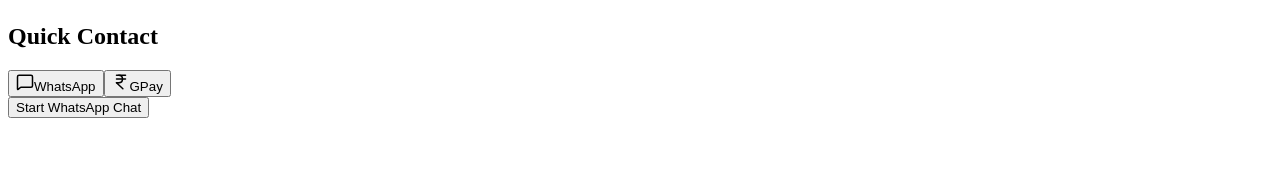
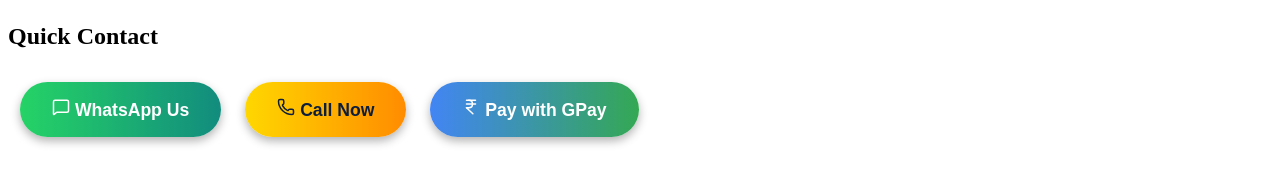
Before and after one commit to as-tuition/AS-Tuition-Center, a React (Create React App) app: page / in a window 1280 px wide. Shown: the part 368-552 px from the top of the page. Built offline with nearby package versions, Linux system fonts and the light colour scheme.

Commit message:
Implement royal-themed contact buttons (WhatsApp, Call, GPay) in React.

```diff
--- a/src/App.tsx
+++ b/src/App.tsx
@@ -1,13 +1,13 @@
 import React from 'react';
 import LocationSection from './components/LocationSection';
-import ContactToggle from './components/ContactToggle';
+import ContactButtons from './components/ContactToggle';
 
 function App() {
   return (
     <div>
       {/* Other sections */}
       <LocationSection />
-      <ContactToggle />
+      <ContactButtons />
     </div>
   );
 }
--- a/src/components/ContactToggle.tsx
+++ b/src/components/ContactToggle.tsx
@@ -1,54 +1,40 @@
-import React, { useState } from 'react';
-import { MessageSquare, IndianRupee } from 'lucide-react';
+import React from 'react';
+import { MessageSquare, Phone, IndianRupee } from 'lucide-react';
 
-const ContactToggle = () => {
-  const [selected, setSelected] = useState<'whatsapp' | 'gpay'>('whatsapp');
+const ContactButtons = () => {
   const phone = '9524863508';
 
-  const handleClick = () => {
-    if (selected === 'whatsapp') {
-      window.open(`https://wa.me/91${phone}`, '_blank');
-    } else {
-      window.open(`upi://pay?pa=${phone}@upi`, '_blank'); // UPI URI
-    }
+  const handleWhatsApp = () => {
+    window.open(`https://wa.me/91${phone}`, '_blank');
+  };
+
+  const handleCall = () => {
+    window.open(`tel:${phone}`);
+  };
+
+  const handleGPay = () => {
+    window.open(`upi://pay?pa=${phone}@upi`, '_blank'); // UPI URI
   };
 
   return (
     <div className="p-4 flex flex-col items-center">
       <h2 className="text-xl font-bold mb-3">Quick Contact</h2>
 
-      <div className="flex space-x-4 mb-4">
-        <button
-          onClick={() => setSelected('whatsapp')}
-          className={`px-4 py-2 rounded-xl font-semibold shadow-md ${selected === 'whatsapp'
-              ? 'bg-blue-800 text-white'
-              : 'bg-gray-200 text-gray-700'
-          }`}
-        >
-          <MessageSquare className="inline-block mr-1" size={18} />
-          WhatsApp
+      <div className="flex flex-wrap justify-center space-x-4 mb-4">
+        <button onClick={handleWhatsApp} className="action-button whatsapp">
+          <MessageSquare className="inline-block mr-1" size={18} /> WhatsApp Us
         </button>
 
-        <button
-          onClick={() => setSelected('gpay')}
-          className={`px-4 py-2 rounded-xl font-semibold shadow-md ${selected === 'gpay'
-              ? 'bg-yellow-500 text-black'
-              : 'bg-gray-200 text-gray-700'
-          }`}
-        >
-          <IndianRupee className="inline-block mr-1" size={18} />
-          GPay
+        <button onClick={handleCall} className="action-button call-button">
+          <Phone className="inline-block mr-1" size={18} /> Call Now
+        </button>
+
+        <button onClick={handleGPay} className="action-button gpay-button">
+          <IndianRupee className="inline-block mr-1" size={18} /> Pay with GPay
         </button>
       </div>
-
-      <button
-        onClick={handleClick}
-        className="bg-gradient-to-r from-blue-900 to-blue-600 text-white px-6 py-3 rounded-2xl text-lg font-bold shadow-lg hover:scale-105 transition-all"
-      >
-        {selected === 'whatsapp' ? 'Start WhatsApp Chat' : 'Pay via GPay'}
-      </button>
     </div>
   );
 };
 
-export default ContactToggle;
+export default ContactButtons;
--- a/src/index.css
+++ b/src/index.css
@@ -1,3 +1,48 @@
 @tailwind base;
 @tailwind components;
 @tailwind utilities;
+
+.logo {
+  height: 120px; /* doubled from 60px */
+  margin-right: 1rem;
+  transition: transform 0.3s ease;
+  filter: drop-shadow(0 0 8px gold);
+}
+
+.logo:hover {
+  transform: scale(1.05);
+}
+
+.action-button {
+  background: linear-gradient(to right, gold, #ffcc00);
+  color: #0c1e3c;
+  padding: 1rem 2rem;
+  font-size: 1.1rem;
+  font-weight: bold;
+  border: none;
+  border-radius: 50px;
+  margin: 0.75rem;
+  box-shadow: 0 4px 10px rgba(0, 0, 0, 0.3);
+  cursor: pointer;
+  transition: transform 0.3s ease, box-shadow 0.3s ease;
+}
+
+.action-button:hover {
+  transform: scale(1.1);
+  box-shadow: 0 0 15px gold, 0 0 20px #fffaa3;
+}
+
+.whatsapp {
+  background: linear-gradient(to right, #25d366, #128c7e); /* WhatsApp green */
+  color: white;
+}
+
+.gpay-button {
+  background: linear-gradient(to right, #4285f4, #34a853); /* GPay brand colors */
+  color: white;
+}
+
+.call-button {
+  background: linear-gradient(to right, #ffd700, #ff8c00);
+  color: #0c1e3c;
+}
```
